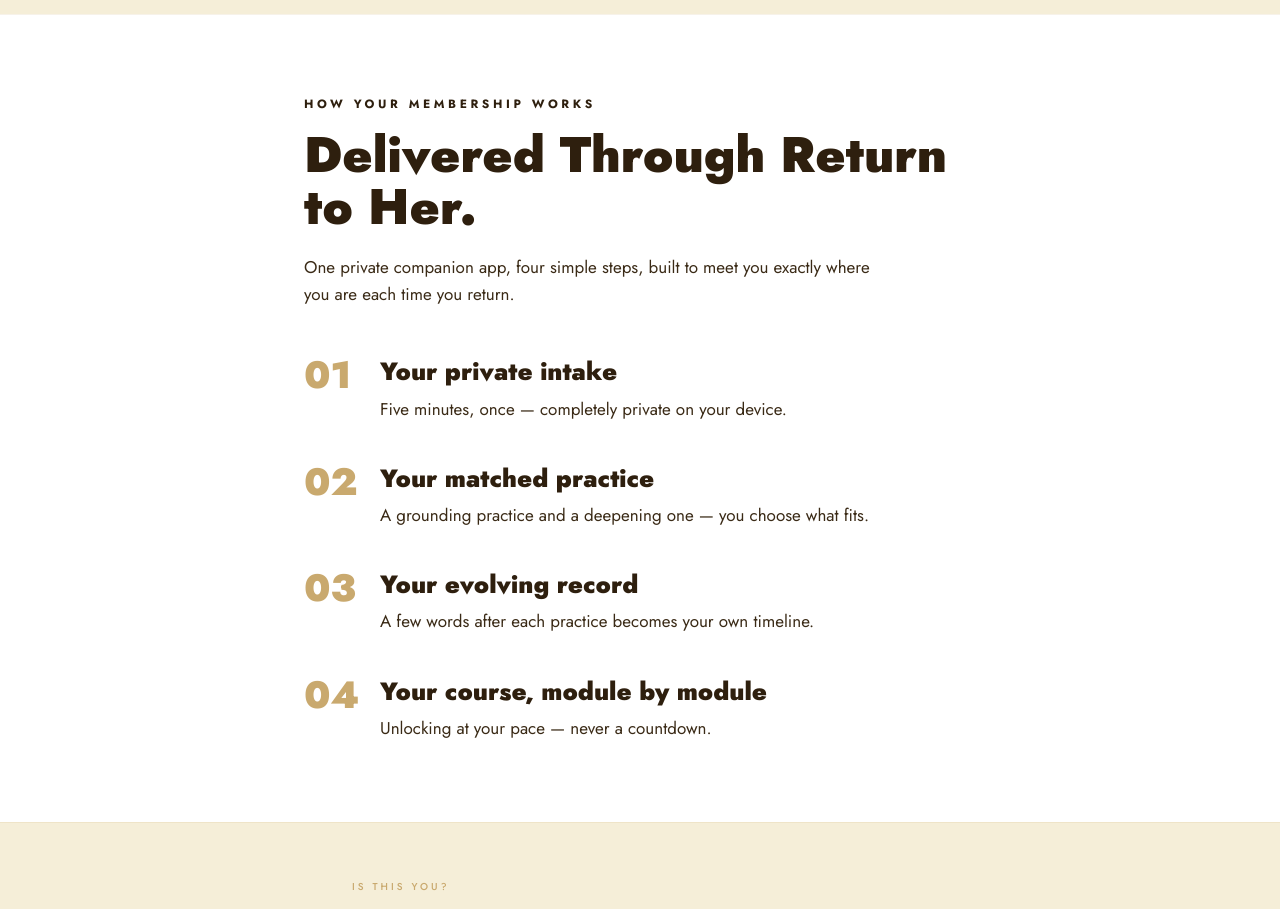
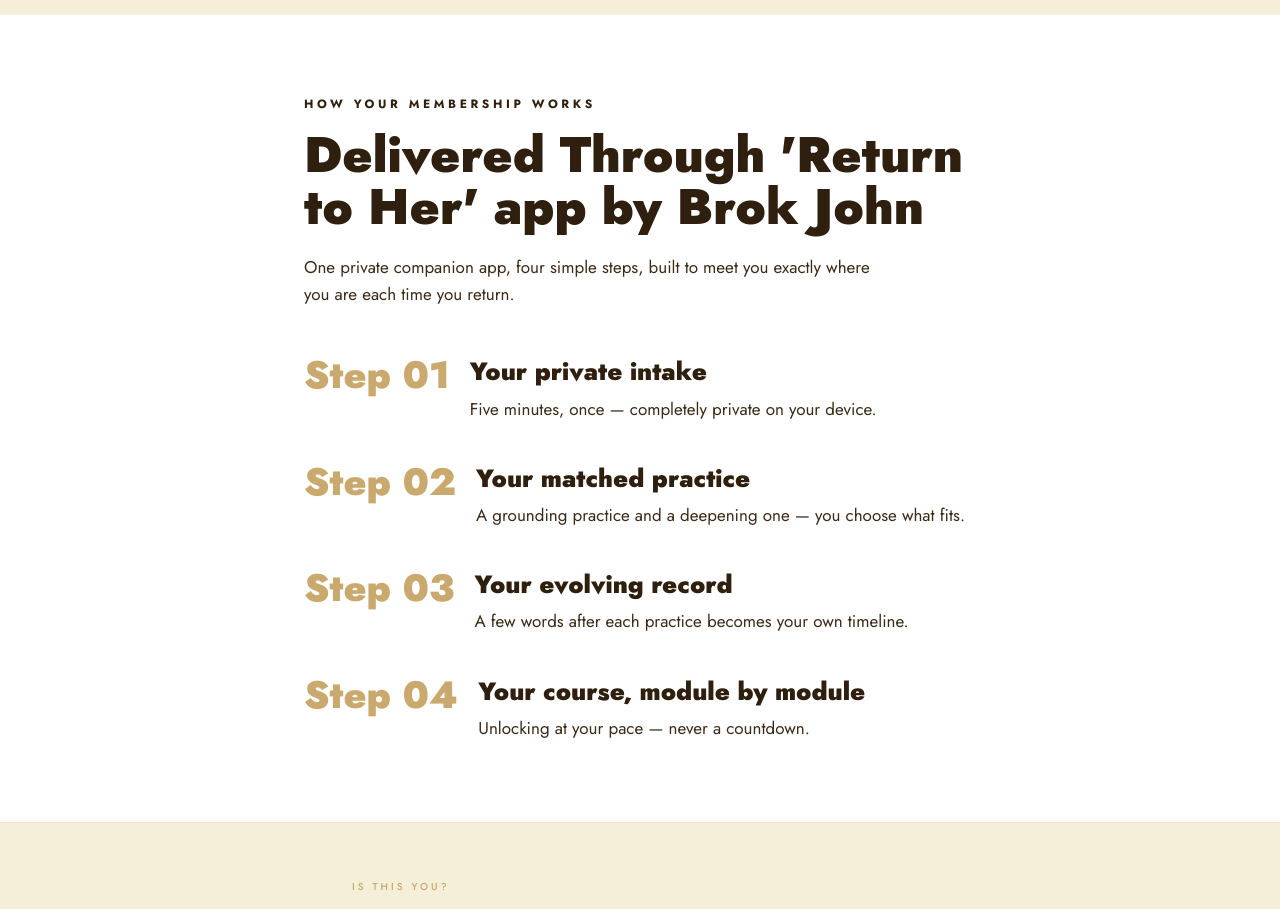
Before and after one commit to hypnovala/fbo-membership, a Next.js app: page /membership-details in a window 1280 px wide. Shown: the part 1360-2269 px from the top of the page. Built offline with nearby package versions, Linux system fonts and the light colour scheme.

Commit message:
Update page.tsx

```diff
--- a/app/membership-details/page.tsx
+++ b/app/membership-details/page.tsx
@@ -207,7 +207,7 @@
         <div className="max-w-2xl mx-auto">
           <p className="text-[12px] tracking-[0.3em] uppercase text-brown font-bold mb-4">How Your Membership Works</p>
           <h2 className="font-jost text-[clamp(32px,6vw,50px)] font-black text-brown leading-[1.05] mb-5">
-            Delivered Through Return to Her.
+            Delivered Through &apos;Return to Her&apos; app by Brok John
           </h2>
           <p className="text-[17px] leading-[1.6] text-[#3a2a16] mb-12 max-w-xl">
             One private companion app, four simple steps, built to meet you exactly where you are each time you
@@ -216,8 +216,8 @@
           <div className="flex flex-col gap-10">
             {howItWorks.map((s) => (
               <div key={s.step} className="flex gap-5 items-start">
-                <span className="font-jost text-[38px] font-black text-gold leading-none flex-shrink-0 w-14">
-                  {s.step}
+                <span className="font-jost text-[38px] font-black text-gold leading-none flex-shrink-0">
+                  {`Step ${s.step}`}
                 </span>
                 <div>
                   <h3 className="text-[22px] sm:text-[25px] font-black text-brown leading-tight mb-2">{s.title}</h3>
```
